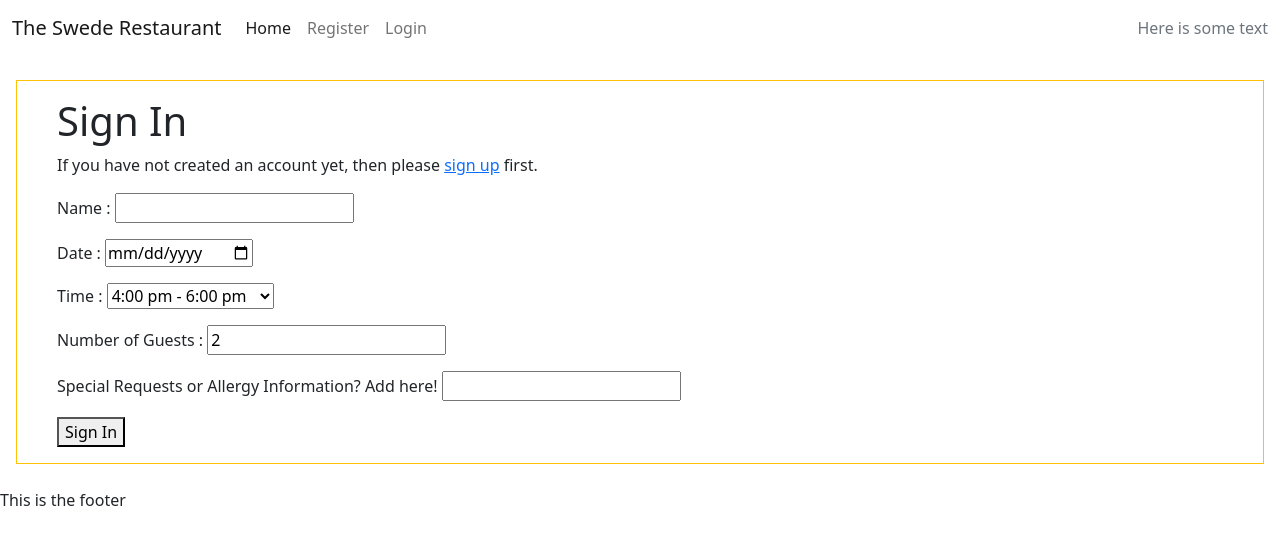
After one commit to gustafsson96/the-swede-restaurant, a Django app: template templates/make_reservation_login.html in a window 1280 px wide. The commit adds this page. Shown: the top 545 px of the page. Run offline with Django 3.2, Linux system fonts and the light colour scheme; the template is opened without the code that fills it: values that come from a table or form of the project are taken from there, others are empty; some libraries are stand-ins or nearby versions.

Commit message:
Add html files for menu and reservation login

```diff
--- a/templates/base.html
+++ b/templates/base.html
@@ -21,7 +21,7 @@
   </head>
 
   <body>
-    <!-- Navbar -->
+    <!-- Bootstrap navbar copied from CI walkthrough templates. Customized for this project. -->
 <nav class="navbar navbar-expand-lg navbar-light bg-white">
     <div class="container-fluid">
         <a class="navbar-brand" href="{% url 'home' %}">The Swede Restaurant</a>
--- /dev/null
+++ b/templates/make_reservation_login.html
@@ -0,0 +1,31 @@
+{% extends "base.html" %}
+
+{% load i18n %}
+{% load account socialaccount %}
+
+{% block head_title %}{% trans "Sign In" %}{% endblock %}
+
+{% block content %}
+
+<div class="m-3 border border-warning flex items-center justify-center px-4 py-12 my-4 sm:px-6 lg:px-8">
+    <div class="p-3 w-full max-w-md space-y-8">
+
+<h1>{% trans "Sign In" %}</h1>
+
+<p>{% blocktrans %}If you have not created an account yet, then please
+<a href="{{ signup_url }}">sign up</a> first.{% endblocktrans %}</p>
+
+<form class="login" method="POST" action="{% url 'account_login' %}">
+  {% csrf_token %}
+  {{ form.as_p }}
+  {% if redirect_field_value %}
+  <input type="hidden" name="{{ redirect_field_name }}" value="{{ redirect_field_value }}" />
+  {% endif %}
+  <button class="primaryAction" type="submit">{% trans "Sign In" %}</button>
+</form>
+
+</div>
+</div>
+
+
+{% endblock %}
--- /dev/null
+++ b/templates/menu.html
@@ -0,0 +1,5 @@
+{% extends 'base.html' %} {% block content %}
+
+<h1>This is the home page!</h1>
+
+{% endblock %}
```
